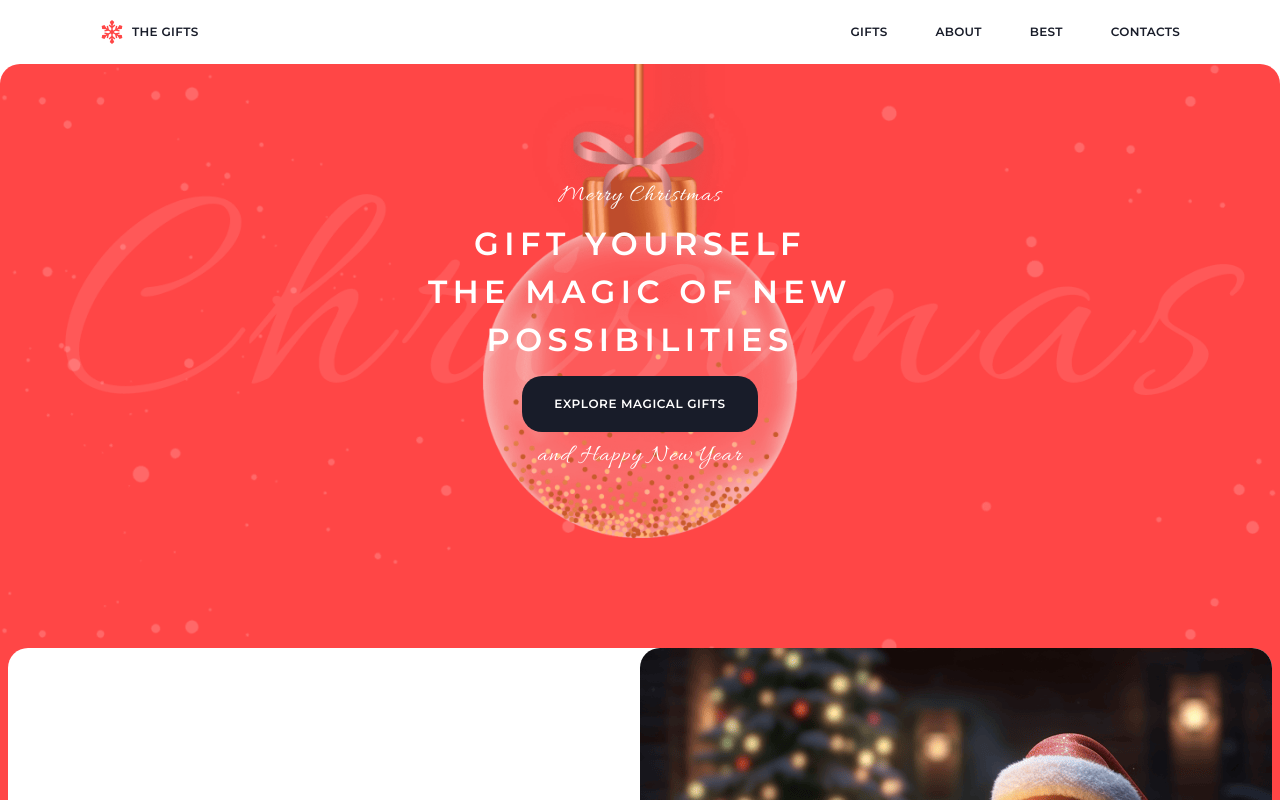
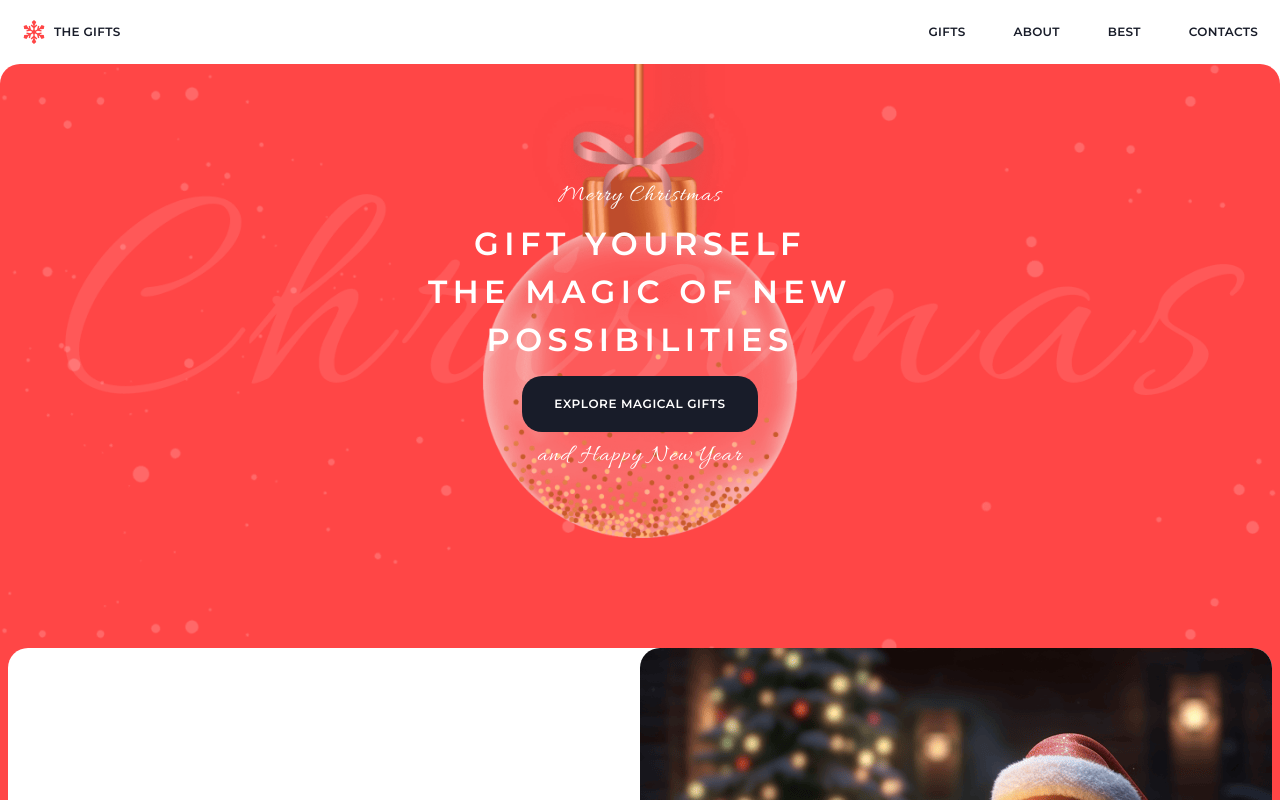
Before and after one commit to fimaYSA/christmas-shop, a React (Vite) app: page / in a window 1280 px wide. Shown: the top 800 px of the page. Built offline with nearby package versions, Linux system fonts and the light colour scheme.

Commit message:
fix: max-wight header

```diff
--- a/src/Header/Header.tsx
+++ b/src/Header/Header.tsx
@@ -3,7 +3,7 @@ import {Menu} from "../components/Menu.tsx";
 
 export function Header(){
   return (
-    <header className='flex justify-between px-20 py-3 text-dark'>
+    <header className='mx-auto max-w-[1276px] flex justify-between py-3 text-dark'>
       <Logo/>
       <Menu/>
     </header>
```
